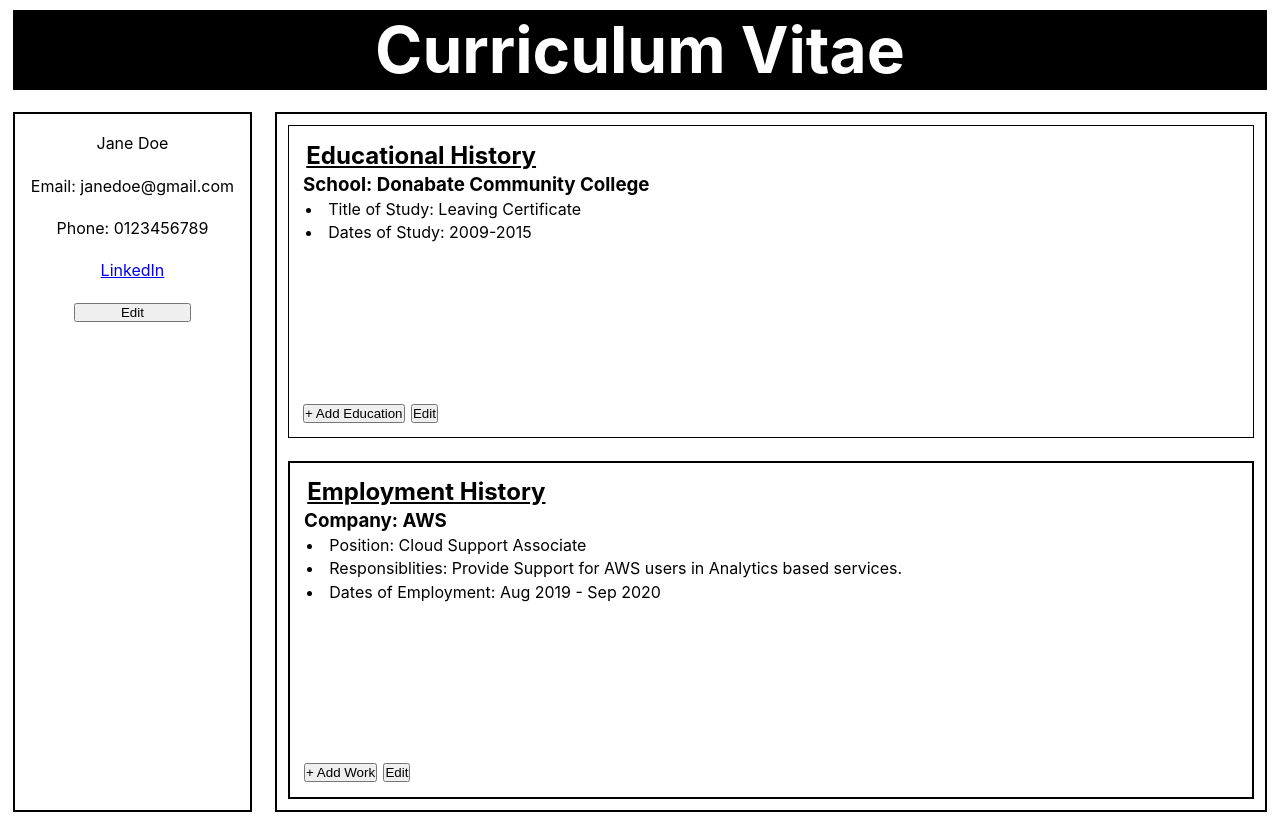
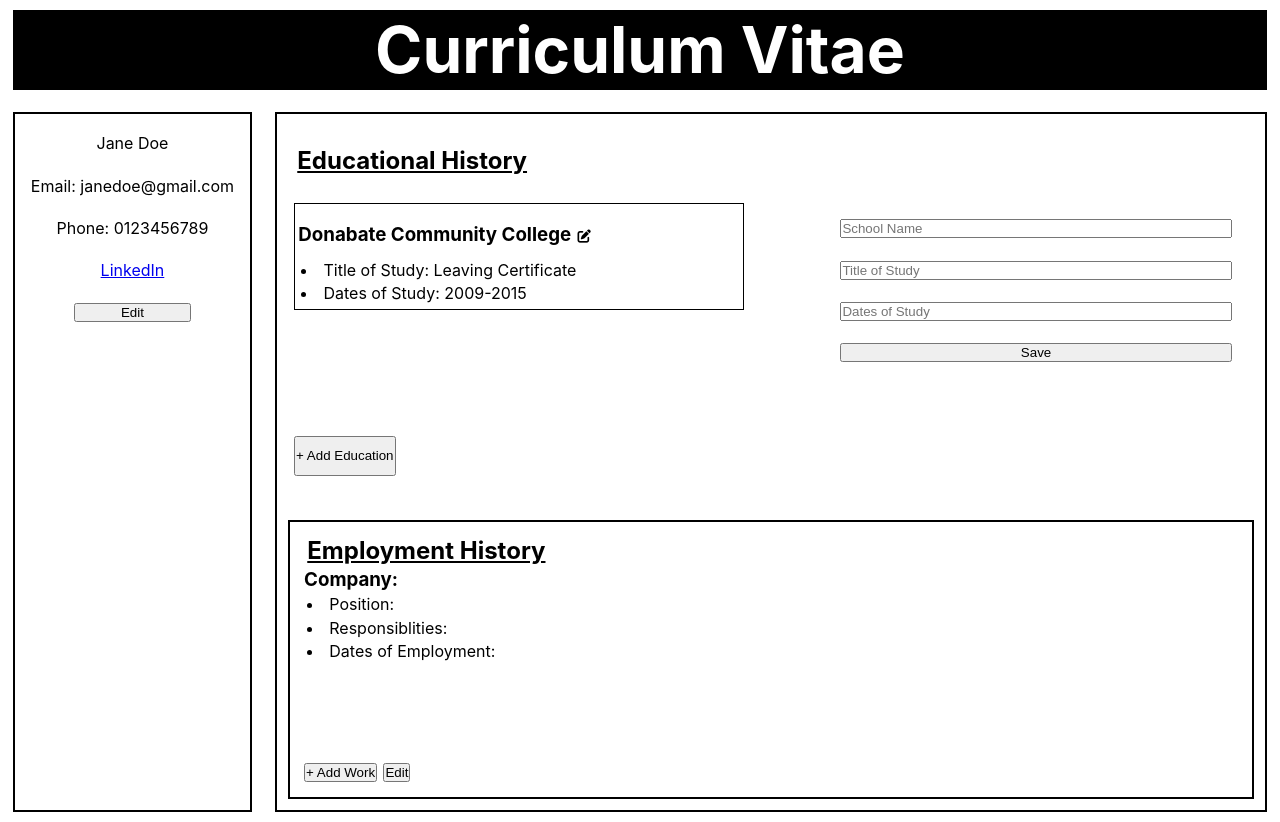
Before and after one commit to kenwilde1/cv-project, a React (Create React App) app: page / in a window 1280 px wide. Both pictures are taken after a click on the button "+ Add Education". Built offline with nearby package versions, Linux system fonts and the light colour scheme.

Commit message:
added ability to add and edit new education items

```diff
--- a/public/index.html
+++ b/public/index.html
@@ -10,6 +10,11 @@
       content="Web site created using create-react-app"
     />
     <link rel="apple-touch-icon" href="%PUBLIC_URL%/logo192.png" />
+    <script
+      src="https://kit.fontawesome.com/0ac81a3a87.js"
+      crossorigin="anonymous"
+    ></script>
+
     <!--
       manifest.json provides metadata used when your web app is installed on a
       user's mobile device or desktop. See https://developers.google.com/web/fundamentals/web-app-manifest/
--- a/src/App.css
+++ b/src/App.css
@@ -52,13 +52,13 @@ ul {
   padding: 0.5rem;
 }
 
-.main .edu-container,
-.work-container {
+.main .work-container {
   border: 1px solid black;
   padding: 0.5rem;
   display: flex;
   flex-direction: column;
   justify-content: space-between;
+  max-height: 45vh;
 }
 
 .main .work-container {
@@ -89,10 +89,79 @@ ul {
   width: 98%;
 }
 
+#edit-btn {
+  cursor: pointer;
+}
+
+.education {
+  border: 1px solid black;
+  display: flex;
+  flex-direction: column;
+}
+
+.education-items {
+}
+
+.edu-container {
+  display: grid;
+  grid-template-areas:
+    "education-header education-header"
+    "education-items education-form"
+    "education-buttons education-buttons";
+  /* grid-template-areas:
+    "education-header education-header education-header education-header"
+    "education-items education-items education-items education-form"
+    "education-items education-items education-items education-form"
+    "education-buttons education-buttons education-buttons education-buttons"; */
+}
+
+.education-header {
+  grid-area: education-header;
+  display: flex;
+  align-items: center;
+}
+
+.education-items {
+  grid-area: education-items;
+}
+
+.education-form {
+  grid-area: education-form;
+  display: flex;
+  flex-direction: column;
+  gap: 1rem;
+  padding: 1rem;
+}
+
+.education-buttons {
+  grid-area: education-buttons;
+  display: flex;
+  align-items: center;
+}
+
+.education-buttons button {
+  height: 40px;
+}
+
+.education {
+  padding-top: 1rem;
+  max-width: 35vw;
+}
+
+.icon-btn {
+  border: none;
+  background-color: white;
+  cursor: pointer;
+}
+
+.education button {
+}
+
+.education-edit-form {
+  display: flex;
+  flex-direction: column;
+}
+
 .hide {
   display: none;
 }
-
-#edit-btn {
-  cursor: pointer;
-}
--- a/src/App.js
+++ b/src/App.js
@@ -7,28 +7,6 @@ import React from "react";
 class App extends React.Component {
   constructor() {
     super();
-    this.state = {
-      sidebar: {
-        name: "Kenny Wilde",
-        email: "kennywilde00@gmail.com",
-        phone: "018882822",
-        social: "https://linkedin.com/kennywilde",
-      },
-      mainContent: {
-        school: {
-          schoolName: "Donabate Community College",
-          titleOfStudy: "Leaving Certificate",
-          dateOfStudy: "2009-2015",
-        },
-        work: {
-          companyName: "AWS",
-          positionTitle: "Cloud Support Associate",
-          responsibilites:
-            "Provide Support for AWS users in Analytics based services.",
-          dates: "Aug 2019 - Sep 2020",
-        },
-      },
-    };
   }
 
   render() {
@@ -36,7 +14,7 @@ class App extends React.Component {
       <div className="App">
         <Header />
         <Sidebar />
-        <MainContent info={this.state.mainContent} />
+        <MainContent />
       </div>
     );
   }
--- /dev/null
+++ b/src/components/Employment.js
@@ -0,0 +1,27 @@
+import React from "react";
+
+class Employment extends React.Component {
+  render() {
+    return (
+      <div className="work-container">
+        <div className="work">
+          <h2>
+            <u>Employment History</u>
+          </h2>
+          <h3>Company: {this.props.companyName}</h3>
+          <ul>
+            <li>Position: {this.props.positionTitle}</li>
+            <li>Responsiblities: {this.props.responsibilites}</li>
+            <li>Dates of Employment: {this.props.dates}</li>
+          </ul>
+        </div>
+        <div className="buttons">
+          <button>+ Add Work</button>
+          <button>Edit</button>
+        </div>
+      </div>
+    );
+  }
+}
+
+export default Employment;
--- a/src/components/MainContent.js
+++ b/src/components/MainContent.js
@@ -1,44 +1,29 @@
 import React from "react";
+import EducationContainer from "./education/EducationContainer";
+import Employment from "./Employment";
 
-const MainContent = (props) => {
-  return (
-    <div className="main">
-      <div className="edu-container">
-        <div className="education">
-          <h2>
-            <u>Educational History</u>
-          </h2>
-          <h3>School: {props.info.school.schoolName}</h3>
-          <ul>
-            <li>Title of Study: {props.info.school.titleOfStudy}</li>
-            <li>Dates of Study: {props.info.school.dateOfStudy}</li>
-          </ul>
-        </div>
-        <div className="buttons">
-          <button>+ Add Education</button>
-          <button>Edit</button>
-        </div>
+class MainContent extends React.Component {
+  constructor() {
+    super();
+    this.state = {
+      work: {
+        companyName: "AWS",
+        positionTitle: "Cloud Support Associate",
+        responsibilites:
+          "Provide Support for AWS users in Analytics based services.",
+        dates: "Aug 2019 - Sep 2020",
+      },
+    };
+  }
+
+  render() {
+    return (
+      <div className="main">
+        <EducationContainer />
+        <Employment info={this.state.work} />
       </div>
-
-      <div className="work-container">
-        <div className="work">
-          <h2>
-            <u>Employment History</u>
-          </h2>
-          <h3>Company: {props.info.work.companyName}</h3>
-          <ul>
-            <li>Position: {props.info.work.positionTitle}</li>
-            <li>Responsiblities: {props.info.work.responsibilites}</li>
-            <li>Dates of Employment: {props.info.work.dates}</li>
-          </ul>
-        </div>
-        <div className="buttons">
-          <button>+ Add Work</button>
-          <button>Edit</button>
-        </div>
-      </div>
-    </div>
-  );
-};
+    );
+  }
+}
 
 export default MainContent;
--- /dev/null
+++ b/src/components/education/Education.js
@@ -0,0 +1,34 @@
+import React from "react";
+
+class Education extends React.Component {
+  render() {
+    const { info, editEducation } = this.props;
+
+    return (
+      <div className="education-items">
+        {info.map((item) => {
+          return (
+            <div className="education" key={item.schoolName}>
+              <h3>
+                {item.schoolName}
+                <button
+                  id={item.schoolName}
+                  onClick={editEducation}
+                  className="icon-btn"
+                >
+                  <i className="fas fa-edit"></i>
+                </button>
+              </h3>
+              <ul>
+                <li>Title of Study: {item.titleOfStudy}</li>
+                <li>Dates of Study: {item.dateOfStudy}</li>
+              </ul>
+            </div>
+          );
+        })}
+      </div>
+    );
+  }
+}
+
+export default Education;
--- /dev/null
+++ b/src/components/education/EducationContainer.js
@@ -0,0 +1,129 @@
+import React from "react";
+import Education from "./Education";
+import { EducationAddForm, EducationEditForm } from "./EducationForms";
+
+class EducationContainer extends React.Component {
+  constructor() {
+    super();
+    this.state = {
+      educationList: [
+        {
+          id: 0,
+          schoolName: "Donabate Community College",
+          titleOfStudy: "Leaving Certificate",
+          dateOfStudy: "2009-2015",
+        },
+      ],
+    };
+  }
+
+  displayForm = (e) => {
+    if (e.currentTarget.id === "add-education") {
+      const form = document.querySelector(".education-form");
+      form.classList.toggle("hide");
+      this.clearForm();
+    } else {
+      const form = document.querySelector(".education-edit-form");
+      form.classList.toggle("hide");
+
+      const id = document.querySelector("#save-education-edit");
+      const school = document.querySelector("#school-name-input-edit");
+      const title = document.querySelector("#title-study-input-edit");
+      const date = document.querySelector("#date-study-input-edit");
+      console.log(id);
+
+      for (let i = 0; i < this.state.educationList.length; i++) {
+        if (this.state.educationList[i].schoolName === e.currentTarget.id) {
+          id.dataset.id = this.state.educationList[i].id;
+          school.value = this.state.educationList[i].schoolName;
+          title.value = this.state.educationList[i].titleOfStudy;
+          date.value = this.state.educationList[i].dateOfStudy;
+        }
+      }
+    }
+  };
+
+  clearForm = () => {
+    let school = document.querySelector("#school-name-input");
+    let title = document.querySelector("#title-study-input");
+    let date = document.querySelector("#date-study-input");
+
+    school.value = "";
+    title.value = "";
+    date.value = "";
+  };
+
+  addEducation = (e) => {
+    e.preventDefault();
+    const school = document.querySelector("#school-name-input").value;
+    const title = document.querySelector("#title-study-input").value;
+    const date = document.querySelector("#date-study-input").value;
+
+    const educationObject = {
+      id: this.state.educationList[this.state.educationList.length - 1].id + 1,
+      schoolName: school,
+      titleOfStudy: title,
+      dateOfStudy: date,
+    };
+
+    this.setState({
+      educationList: this.state.educationList.concat(educationObject),
+    });
+
+    const form = document.querySelector(".education-form");
+    form.classList.toggle("hide");
+    console.log(this.state.educationList);
+  };
+
+  editEducation = (e) => {
+    e.preventDefault();
+    const id = e.currentTarget.dataset.id;
+    const school = document.querySelector("#school-name-input-edit").value;
+    const title = document.querySelector("#title-study-input-edit").value;
+    const date = document.querySelector("#date-study-input-edit").value;
+
+    const targetObjectIndex = this.state.educationList.findIndex(
+      (item) => item.id == id
+    );
+    let newArray = [...this.state.educationList];
+    newArray[targetObjectIndex] = {
+      id: id,
+      schoolName: school,
+      titleOfStudy: title,
+      dateOfStudy: date,
+    };
+
+    this.setState({
+      educationList: newArray,
+    });
+  };
+
+  displayEditForm = (item) => {};
+
+  render() {
+    const { educationList } = this.state;
+
+    return (
+      <div className="edu-container">
+        <div className="education-header">
+          <h2>
+            <u>Educational History</u>
+          </h2>
+        </div>
+        <Education info={educationList} editEducation={this.displayForm} />
+        <EducationAddForm addEducation={this.addEducation} />
+        <EducationEditForm
+          editEducation={this.editEducation}
+          info={this.state.educationList}
+        />
+        <div className="education-buttons buttons">
+          <button id="add-education" onClick={this.displayForm}>
+            + Add Education
+          </button>
+        </div>
+      </div>
+    );
+  }
+}
+
+export default EducationContainer;
--- /dev/null
+++ b/src/components/education/EducationForms.js
@@ -0,0 +1,48 @@
+import React from "react";
+
+class EducationAddForm extends React.Component {
+  render() {
+    const { addEducation } = this.props;
+    return (
+      <div className="education-form hide">
+        <input
+          type="text"
+          placeholder="School Name"
+          id="school-name-input"
+        ></input>
+        <input
+          type="text"
+          placeholder="Title of Study"
+          id="title-study-input"
+        ></input>
+        <input
+          type="text"
+          placeholder="Dates of Study"
+          id="date-study-input"
+        ></input>
+        <button id="save-education" onClick={addEducation}>
+          Save
+        </button>
+      </div>
+    );
+  }
+}
+
+class EducationEditForm extends React.Component {
+  render() {
+    const { info, editEducation } = this.props;
+
+    return (
+      <div className="education-edit-form hide">
+        <input type="text" id="school-name-input-edit"></input>
+        <input type="text" id="title-study-input-edit"></input>
+        <input type="text" id="date-study-input-edit"></input>
+        <button id="save-education-edit" onClick={editEducation}>
+          Save
+        </button>
+      </div>
+    );
+  }
+}
+
+export { EducationAddForm, EducationEditForm };
```
